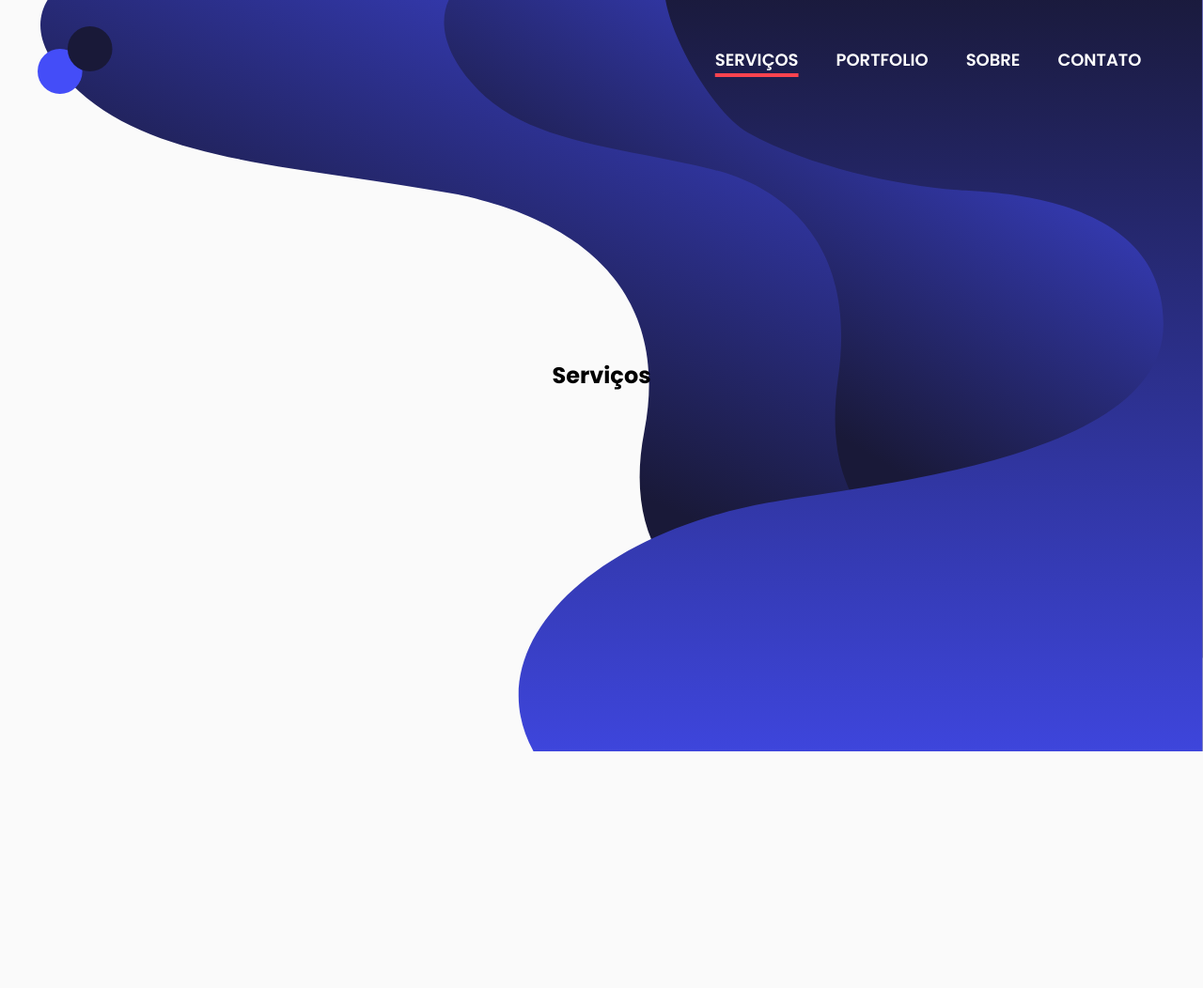
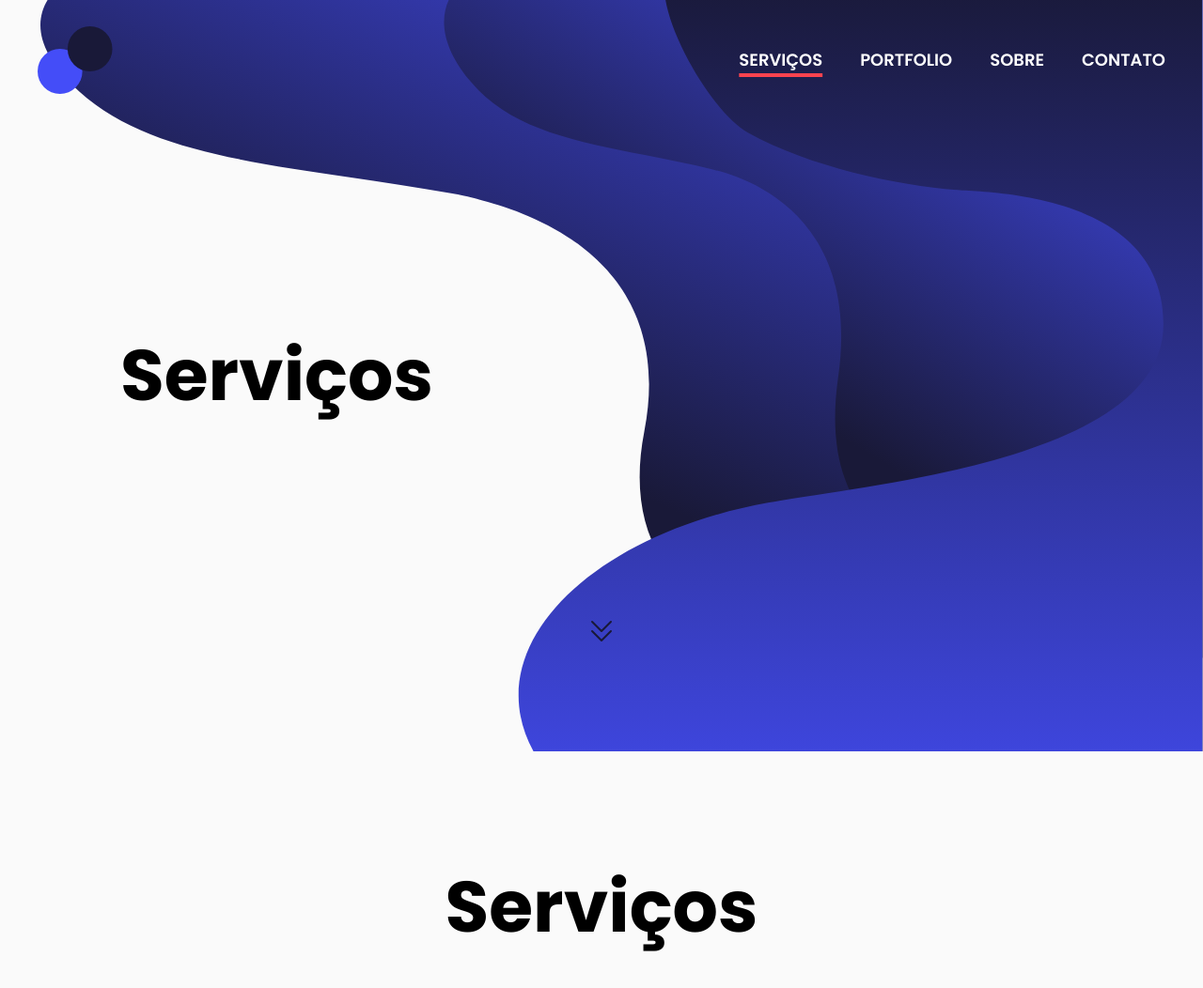
Before and after one commit to emgpsistemas/Portfolio, a Next.js app: page /servicos in a window 1280 px wide. Shown: the top 1052 px of the page at 94% size. Before the commit the page ends 800 px from the top, so only its background shows below. Built offline with nearby package versions, Linux system fonts and the light colour scheme.

Commit message:
feat: :sparkles: adjusts all the pages titles

```diff
--- a/src/app/contato/page.tsx
+++ b/src/app/contato/page.tsx
@@ -1,7 +1,18 @@
+"use client";
+
 export default function Contato() {
+  const isMobile = window.innerWidth <= 768;
   return (
-    <div className="flex h-screen w-screen items-center justify-center">
-      <h1 className="text-2xl font-bold">Contato</h1>
-    </div>
+    <>
+      {isMobile ? null : (
+        <div className="grid h-screen grid-flow-row grid-cols-1 items-center lg:grid-cols-2">
+          <div className="flex justify-start p-32">
+            <h1 className="text-[40px] font-bold leading-relaxed md:text-6xl lg:text-[76px]">
+              Contato
+            </h1>
+          </div>
+        </div>
+      )}
+    </>
   );
 }
--- a/src/app/layout.tsx
+++ b/src/app/layout.tsx
@@ -24,7 +24,7 @@ export default function RootLayout({ children }: { children: ReactNode }) {
         className={`${poppins.className} flex w-full flex-1 bg-zinc-50 text-black`}
       >
         <Header />
-        <div className="relative w-full">
+        <div className="absolute w-full">
           <WaveBackground />
           {children}
         </div>
--- a/src/app/portfolio/page.tsx
+++ b/src/app/portfolio/page.tsx
@@ -1,7 +1,18 @@
-export default function Contato() {
+"use client";
+
+export default function Portfolio() {
+  const isMobile = window.innerWidth <= 768;
   return (
-    <div className="flex h-screen w-screen items-center justify-center">
-      <h1 className="text-2xl font-bold">Portfolio</h1>
-    </div>
+    <>
+      {isMobile ? null : (
+        <div className="grid h-screen grid-flow-row grid-cols-1 items-center lg:grid-cols-2">
+          <div className="flex justify-start p-32">
+            <h1 className="text-[40px] font-bold leading-relaxed md:text-6xl lg:text-[76px]">
+              Portfolio
+            </h1>
+          </div>
+        </div>
+      )}
+    </>
   );
 }
--- a/src/app/servicos/page.tsx
+++ b/src/app/servicos/page.tsx
@@ -1,7 +1,40 @@
-export default function Contato() {
+"use client";
+
+import GoToServicesPage from "@/components/GotoServicePage";
+import { useEffect } from "react";
+
+export default function Servicos() {
+  const isMobile = window.innerWidth <= 768;
+
+  useEffect(() => {
+    if (!isMobile) {
+      setTimeout(() => {
+        window.scrollTo(0, window.innerHeight);
+      }, 1000);
+    }
+  }, []);
+
   return (
-    <div className="flex h-screen w-screen items-center justify-center">
-      <h1 className="text-2xl font-bold">Serviços</h1>
-    </div>
+    <>
+      {isMobile ? null : (
+        <div className="relative grid h-screen grid-flow-row grid-cols-1 items-center lg:grid-cols-2">
+          <div className="flex justify-start p-32">
+            <h1 className="text-[40px] font-bold leading-relaxed md:text-6xl lg:text-[76px]">
+              Serviços
+            </h1>
+          </div>
+          <GoToServicesPage />
+        </div>
+      )}
+      <div className="mx-auto min-h-screen w-screen max-w-5xl  p-32">
+        <div className="flex justify-center">
+          <div className="flex flex-col">
+            <h1 className="text-[40px] font-bold leading-relaxed md:text-6xl lg:text-[76px]">
+              Serviços
+            </h1>
+          </div>
+        </div>
+      </div>
+    </>
   );
 }
--- a/src/app/sobre/page.tsx
+++ b/src/app/sobre/page.tsx
@@ -1,7 +1,18 @@
-export default function Contato() {
+"use client";
+
+export default function Sobre() {
+  const isMobile = window.innerWidth <= 768;
   return (
-    <div className="flex h-screen w-screen items-center justify-center">
-      <h1 className="text-2xl font-bold">Sobre Nós</h1>
-    </div>
+    <>
+      {isMobile ? null : (
+        <div className="grid h-screen grid-flow-row grid-cols-1 items-center lg:grid-cols-2">
+          <div className="flex justify-start p-32">
+            <h1 className="text-[40px] font-bold leading-relaxed md:text-6xl lg:text-[76px]">
+              Sobre Nós
+            </h1>
+          </div>
+        </div>
+      )}
+    </>
   );
 }
--- a/src/components/Header/index.tsx
+++ b/src/components/Header/index.tsx
@@ -1,6 +1,6 @@
 "use client";
 
-import { Fragment, useState } from "react";
+import { Fragment, useEffect, useState } from "react";
 
 import Image from "next/image";
 import Link from "next/link";
@@ -23,6 +23,8 @@ function Header() {
   const isMobile = window.innerWidth <= 768;
   const [isIconHovering, setIsIconHovering] = useState(false);
   const pathname = usePathname();
+
+  const [scrolled, setScrolled] = useState(false);
 
   const links = [
     {
@@ -98,9 +100,35 @@ function Header() {
     },
   ];
 
+  useEffect(() => {
+    const handleScroll = () => {
+      const scrolledHeight = window.scrollY;
+      const windowHeight = window.innerHeight;
+
+      if (scrolledHeight >= windowHeight) {
+        setScrolled(true);
+      } else {
+        setScrolled(false);
+      }
+    };
+
+    window.addEventListener("scroll", handleScroll);
+
+    return () => {
+      window.removeEventListener("scroll", handleScroll);
+    };
+  }, []);
+
   return (
-    <Popover className="absolute z-50 flex h-32 items-center bg-transparent">
-      <div className="mx-auto w-[98vw] px-10">
+    <Popover
+      className={clsx(
+        "fixed top-0 z-50 mx-auto flex h-32 items-center bg-transparent transition-all duration-500",
+        {
+          "backdrop-blur-md": scrolled,
+        }
+      )}
+    >
+      <div className="mx-auto w-screen px-10">
         <div className="flex items-center justify-between py-6">
           <div className="flex justify-start lg:w-0 lg:flex-1">
             <Link href="/">
@@ -141,20 +169,21 @@ function Header() {
                   href={link.href}
                   key={link.href}
                   className={clsx(
-                    "text-lg font-semibold hover:text-zinc-300",
+                    "text-lg font-semibold transition-all duration-500",
                     {
                       "underline-red-500 underline decoration-primary-red-500 decoration-4 underline-offset-8":
                         pathname === link.href,
                     },
+
                     {
-                      "text-black hover:text-zinc-700": isMobile,
+                      "text-black hover:text-zinc-700": isMobile || scrolled,
                     },
                     {
                       "text-white hover:text-zinc-300":
                         isMobile && pathname === "/",
                     },
                     {
-                      "text-white hover:text-zinc-300": !isMobile,
+                      "text-white hover:text-zinc-300": !isMobile && !scrolled,
                     }
                   )}
                 >
```
